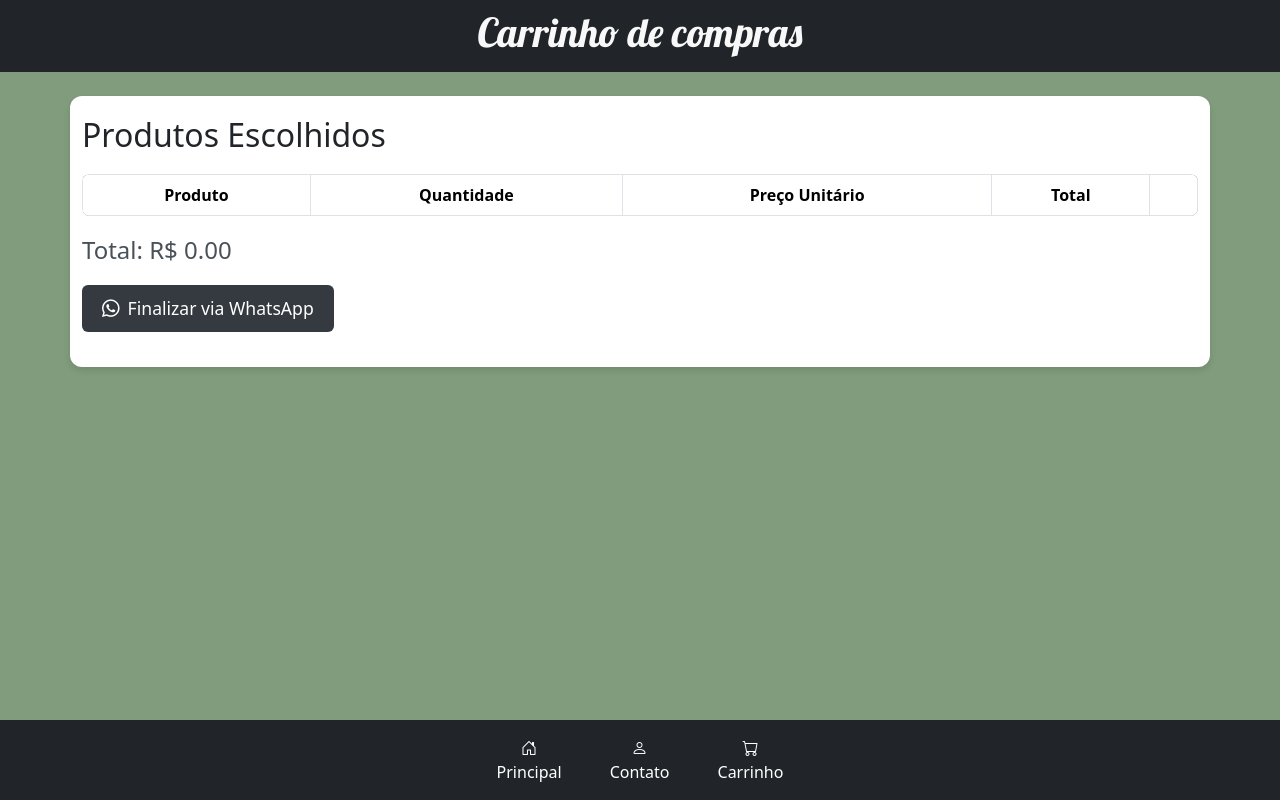
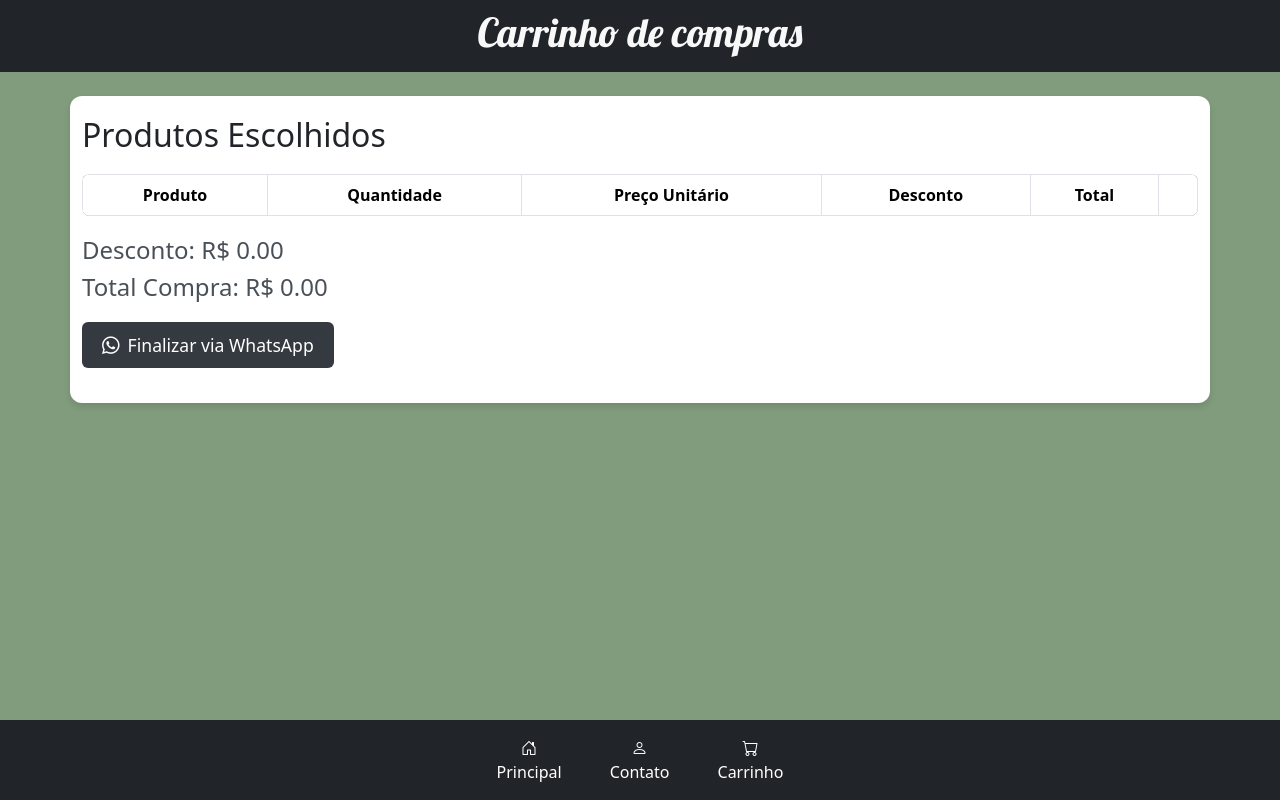
Before and after one commit to Mulleeerr/ProjetoExtensao-ProgramacaoWeb, a website: page carrinho.html in a window 1280 px wide. Drawn offline with nearby package versions, Linux system fonts and the light colour scheme.

Commit message:
Adding discount on checkout

```diff
--- a/carrinho.html
+++ b/carrinho.html
@@ -26,16 +26,18 @@
                     <th>Produto</th>
                     <th>Quantidade</th>
                     <th>Preço Unitário</th>
+                    <th>Desconto</th>
                     <th>Total</th>
                     <th></th>
                 </tr>
             </thead>
-            <tbody id="tabela-carrinho">
+            <tbody id="cart-table">
                 <!-- Itens do carrinho serão inseridos aqui -->
             </tbody>
         </table>
         <div id="total-price">
-            <h4>Total: R$ <span id="total-carrinho">0.00</span></h4>
+            <h4>Desconto: R$ <span id="cart-discount">0.00</span></h4>
+            <h4>Total Compra: R$ <span id="cart-total">0.00</span></h4>
         </div>
 
         <!-- Botão para finalizar compra -->
--- a/carrinho.js
+++ b/carrinho.js
@@ -1,8 +1,10 @@
 function updateCart() {
     const cart = JSON.parse(sessionStorage.getItem('cart')) || [];
-    const cartTable = document.getElementById('tabela-carrinho');
-    const totalAmount = document.getElementById('total-carrinho');
+    const cartTable = document.getElementById('cart-table');
+    const totalAmount = document.getElementById('cart-total');
+    const totalDiscountCart = document.getElementById('cart-discount');
     let totalPrice = 0;
+    let totalDiscount = 0;
 
     cartTable.innerHTML = '';
 
@@ -12,14 +14,17 @@ function updateCart() {
             <td>${item.product}</td>
             <td>${item.quantity}</td>
             <td>R$ ${item.value.toFixed(2)}</td>
+            <td>R$ ${item.discountAmount.toFixed(2)}</td>
             <td>R$ ${item.totalPrice.toFixed(2)}</td>
             <td><button class="btn btn-danger btn-sm" onclick="removeItem(${index})">X</button></td>
         `;
         cartTable.appendChild(row);
         totalPrice += item.totalPrice;
+        totalDiscount += item.discountAmount;
     });
 
     totalAmount.textContent = totalPrice.toFixed(2);
+    totalDiscountCart.textContent = totalDiscount.toFixed(2);
 }
 
 function showPopup(message, onConfirm, onCancel) {
```
Also changed, not shown: index.js (+10 -4 lines).
